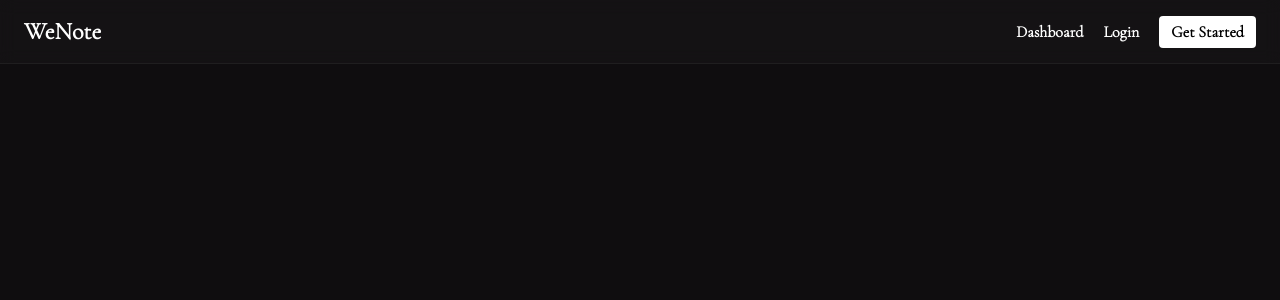
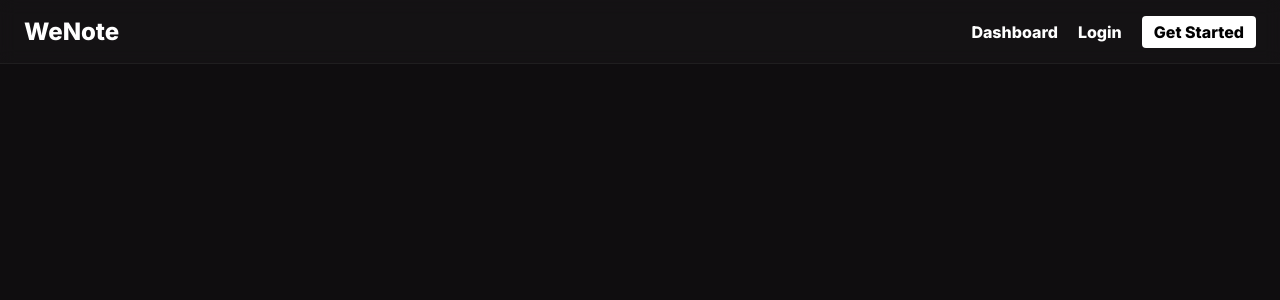
Before and after one commit to kauedesouzaalves/wenote, a Next.js app: page / in a window 1280 px wide. Shown: the top 300 px of the page. Built offline with nearby package versions, Linux system fonts and the light colour scheme.

Commit message:
style: update font to Inter in layout.tsx

```diff
--- a/src/app/layout.tsx
+++ b/src/app/layout.tsx
@@ -1,10 +1,8 @@
 import type { Metadata } from "next";
-import { Cormorant_Garamond } from "next/font/google";
+import { Inter } from "next/font/google";
 import "@/styles/globals.css";
 
-const cormorantGaramondFont = Cormorant_Garamond({
-    variable: "--font-cormorant",
-    weight: "300",
+const inter = Inter({
     subsets: ["latin"],
 });
 
@@ -21,9 +19,7 @@ export default function RootLayout({
 }>) {
     return (
         <html lang="pt-BR">
-            <body className={`${cormorantGaramondFont.variable} antialiased`}>
-                {children}
-            </body>
+            <body className={`${inter.className} antialiased`}>{children}</body>
         </html>
     );
 }
```
